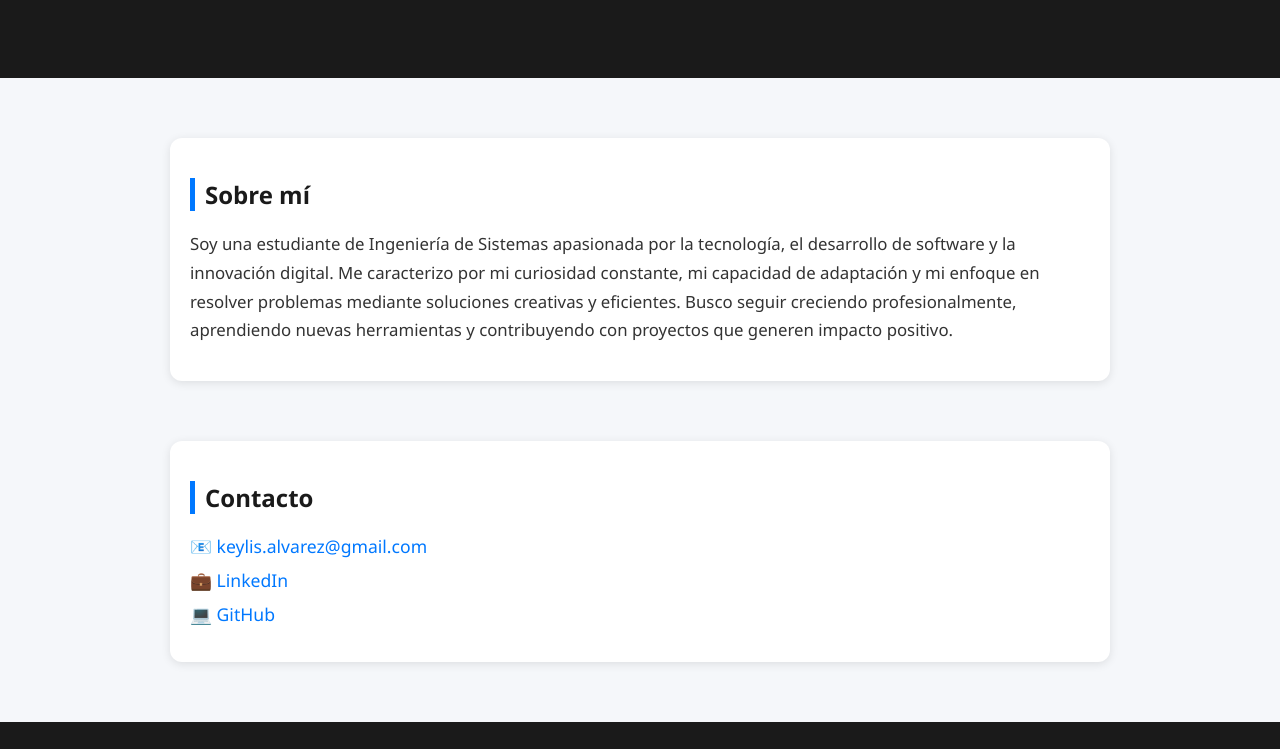
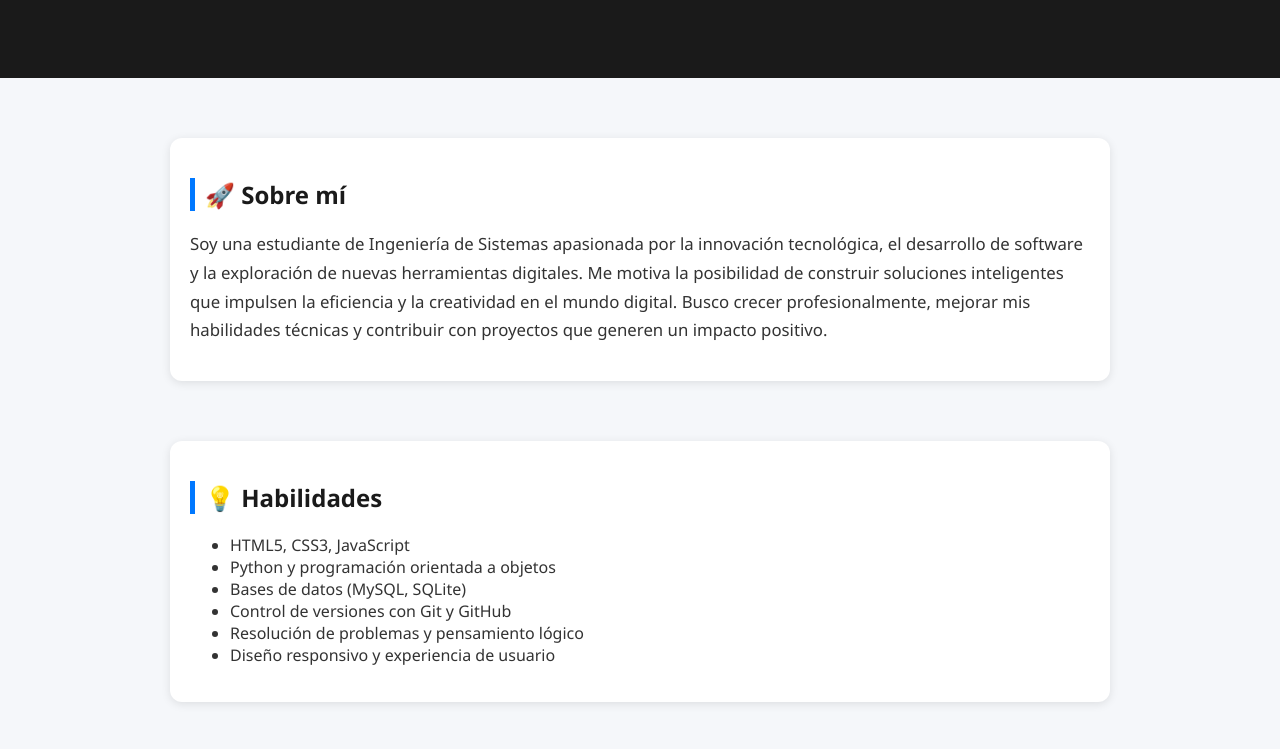
Before and after one commit to hollowparker24-web/hollowparker.github.io, a plain HTML site: page index.html in a window 1280 px wide. Shown: the part 203-952 px from the top of the page. Drawn offline with Linux system fonts and the light colour scheme.

Commit message:
Update index.html

```diff
--- a/index.html
+++ b/index.html
@@ -3,7 +3,7 @@
 <head>
   <meta charset="UTF-8">
   <meta name="viewport" content="width=device-width, initial-scale=1.0">
-  <title>Keylis Alvarez | Portafolio</title>
+  <title>Keylis Alvarez | Portafolio Futurista</title>
   <link rel="stylesheet" href="styles.css">
 </head>
 <body>
@@ -13,25 +13,37 @@
   </header>
 
   <section class="about">
-    <h2>Sobre mí</h2>
+    <h2>🚀 Sobre mí</h2>
     <p>
-      Soy una estudiante de Ingeniería de Sistemas apasionada por la tecnología, el desarrollo de software y la innovación digital.
-      Me caracterizo por mi curiosidad constante, mi capacidad de adaptación y mi enfoque en resolver problemas mediante soluciones creativas y eficientes.
-      Busco seguir creciendo profesionalmente, aprendiendo nuevas herramientas y contribuyendo con proyectos que generen impacto positivo.
+      Soy una estudiante de Ingeniería de Sistemas apasionada por la innovación tecnológica, el desarrollo de software y la exploración de nuevas herramientas digitales.
+      Me motiva la posibilidad de construir soluciones inteligentes que impulsen la eficiencia y la creatividad en el mundo digital.
+      Busco crecer profesionalmente, mejorar mis habilidades técnicas y contribuir con proyectos que generen un impacto positivo.
     </p>
   </section>
 
+  <section class="skills">
+    <h2>💡 Habilidades</h2>
+    <ul>
+      <li>HTML5, CSS3, JavaScript</li>
+      <li>Python y programación orientada a objetos</li>
+      <li>Bases de datos (MySQL, SQLite)</li>
+      <li>Control de versiones con Git y GitHub</li>
+      <li>Resolución de problemas y pensamiento lógico</li>
+      <li>Diseño responsivo y experiencia de usuario</li>
+    </ul>
+  </section>
+
   <section class="contact">
-    <h2>Contacto</h2>
+    <h2>📡 Contacto</h2>
     <ul>
-      <li>📧 <a href="mailto:keylis.alvarez@gmail.com">keylis.alvarez@gmail.com</a></li>
-      <li>💼 <a href="https://linkedin.com" target="_blank">LinkedIn</a></li>
+      <li>📧 <a href="mailto:o2422h@gmail.com">o2422h@gmail.com</a></li>
+      <li>💼 <a href="https://www.linkedin.com/public-profile/settings?lipi=urn%3Ali%3Apage%3Ad_flagship3_profile_self_edit_contact-info%3B%2BTkdgzRVRF2QbSzjybCPSw%3D%3D" target="_blank">LinkedIn</a></li>
       <li>💻 <a href="https://github.com/hollowparker24-web" target="_blank">GitHub</a></li>
     </ul>
   </section>
 
   <footer>
-    <p>© 2025 Keylis Alvarez | Todos los derechos reservados</p>
+    <p>© 2025 Keylis Alvarez | Portafolio Futurista</p>
   </footer>
 </body>
 </html>
```
